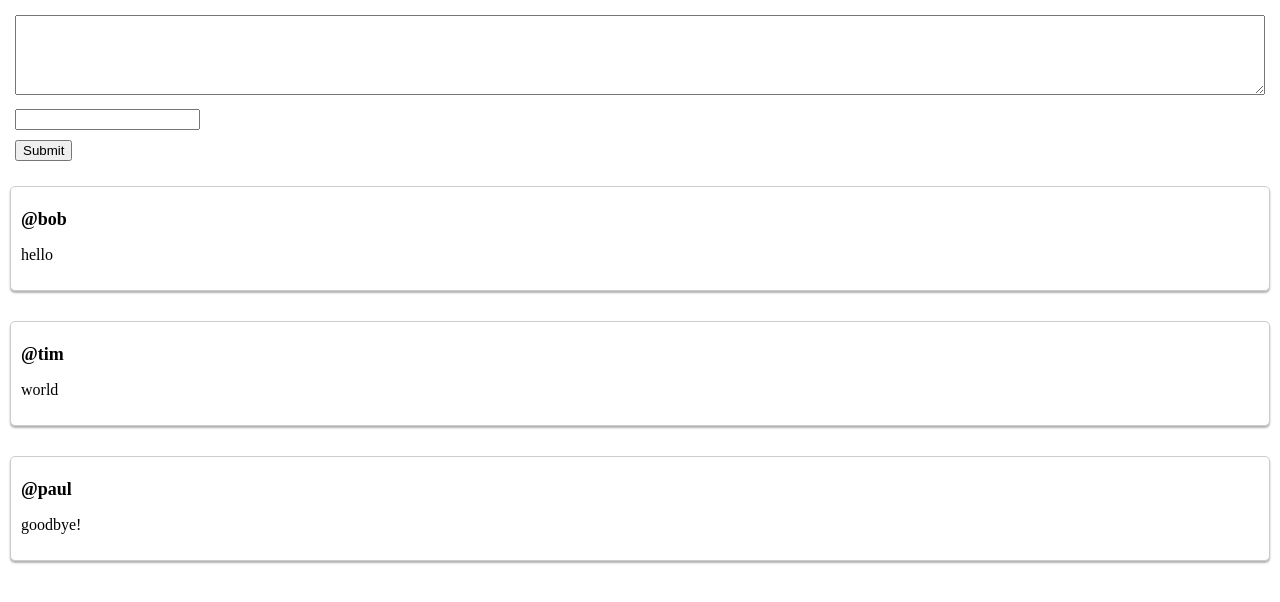
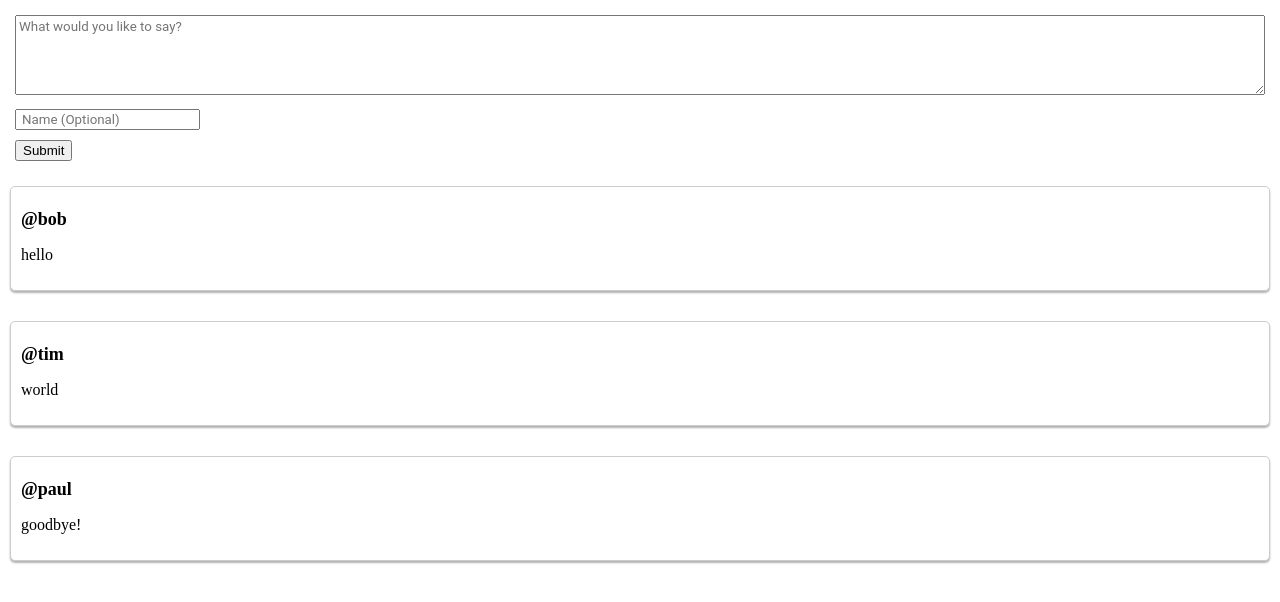
Before and after one commit to kmiller96/menagerie, a Next.js app in the folder prototypes/web/postboard/frontend/: page / in a window 1280 px wide. Shown: the top 602 px of the page. Built offline with nearby package versions, Linux system fonts and the light colour scheme.

Commit message:
Form placeholder text + styling

```diff
--- a/prototypes/web/postboard/frontend/src/app/components/form.module.css
+++ b/prototypes/web/postboard/frontend/src/app/components/form.module.css
@@ -7,6 +7,11 @@
   flex-flow: column wrap;
   justify-content: center;
   align-items: center;
+}
+
+.form *::placeholder {
+  font-family: "Roboto", sans-serif;
+  padding: 3px;
 }
 
 /* Form element. Fill div. */
@@ -24,10 +29,13 @@
 
 /* Box where users draft the content. */
 .form textarea {
+  box-sizing: border-box; /* For the textarea to not overflow */
+
   width: 100%;
-  box-sizing: border-box; /* For the textarea to not overflow */
   height: 80px;
 
   padding: 0px;
   margin: 0px;
+
+  resize: vertical;
 }
--- a/prototypes/web/postboard/frontend/src/app/components/form.tsx
+++ b/prototypes/web/postboard/frontend/src/app/components/form.tsx
@@ -6,10 +6,10 @@ export default function SubmissionForm() {
 		<div className={styles.form}>
 			<form>
 				<div>
-					<textarea id="content" />
+					<textarea id="content" autoCorrect="on" placeholder="What would you like to say?" />
 				</div>
 				<div>
-					<input type="text" id="author" />
+					<input type="text" id="author" placeholder="Name (Optional)" />
 				</div>
 				<div>
 					<input type="submit" id="submit" />
```
